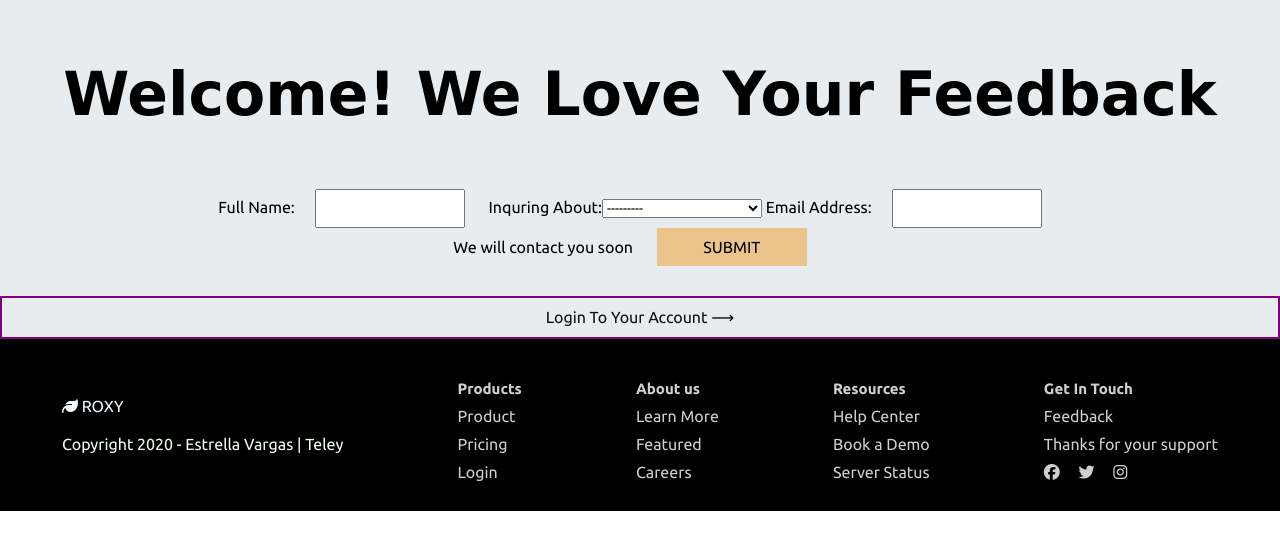
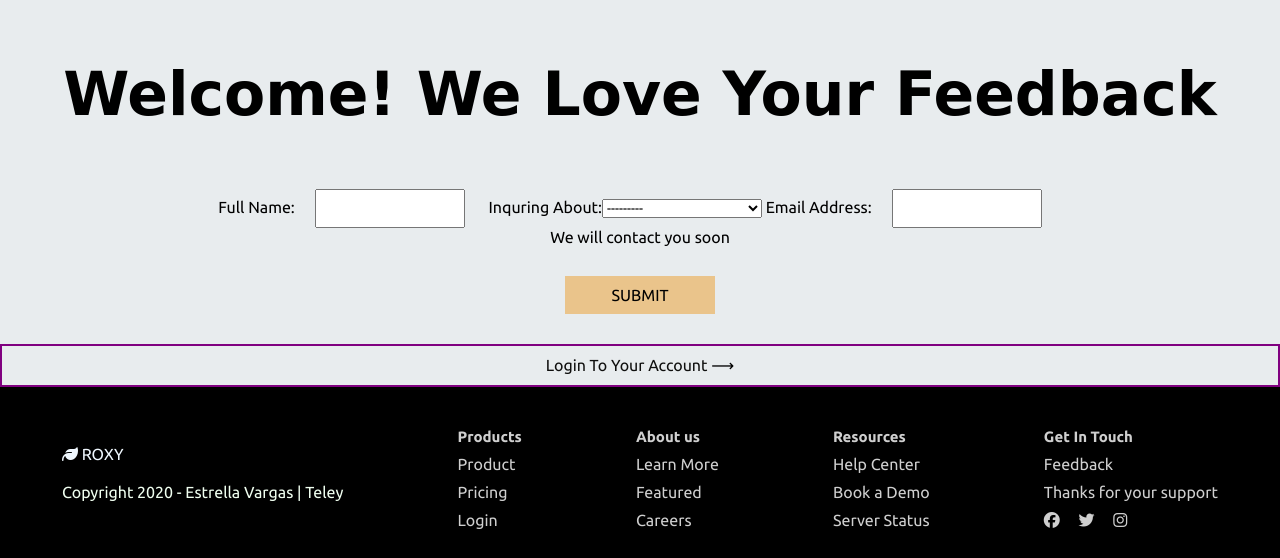
Before and after one commit to evargas1/Eat-to-Heal, a Django app: page /contact/ in a window 1280 px wide. Shown: the part 159-717 px from the top of the page. Run offline with Django 3.2, Linux system fonts and the light colour scheme; some libraries are stand-ins or nearby versions; some web fonts are replaced.

Commit message:
adding padding

```diff
--- a/tutorial/try/static/css/style.css
+++ b/tutorial/try/static/css/style.css
@@ -1039,3 +1039,6 @@ padding-bottom: 20px;
     margin-right: 20px;
     width: 150px;
 }
+.add-space{
+    padding-top: 30px !important;
+}
--- a/tutorial/try/templates/try/contact.html
+++ b/tutorial/try/templates/try/contact.html
@@ -36,8 +36,9 @@
         {% csrf_token %}
         {{ form }}
 
-      <input class="submit-butt" type="submit" value="Submit">
-
+      <div class="add-space">
+        <input class="submit-butt" type="submit" value="Submit">
+      </div>
       <div class="butt-center">
         <div class="custom-butt"><a href="#">Login To Your Account</a>  &#10230;</div>
       </div>
```
